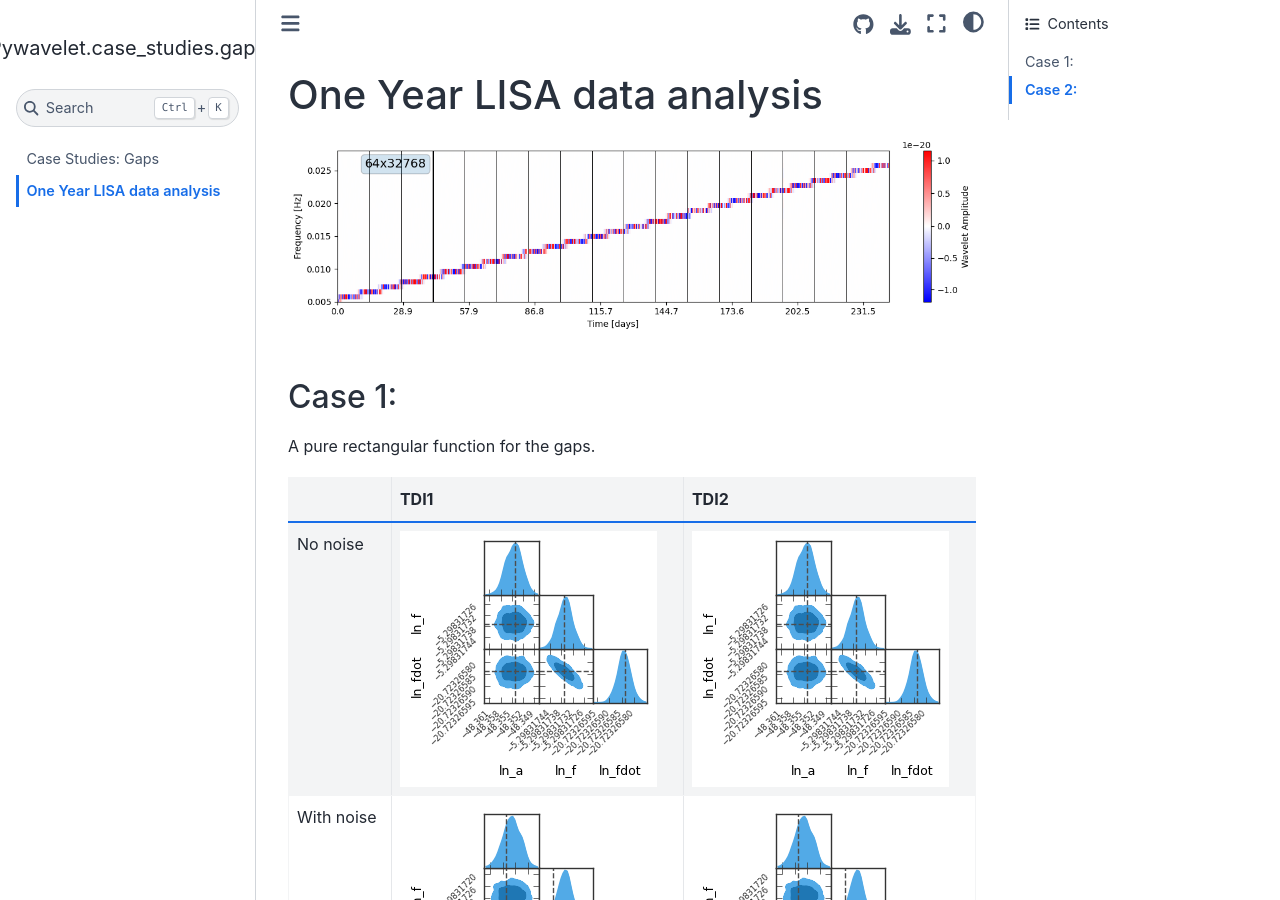
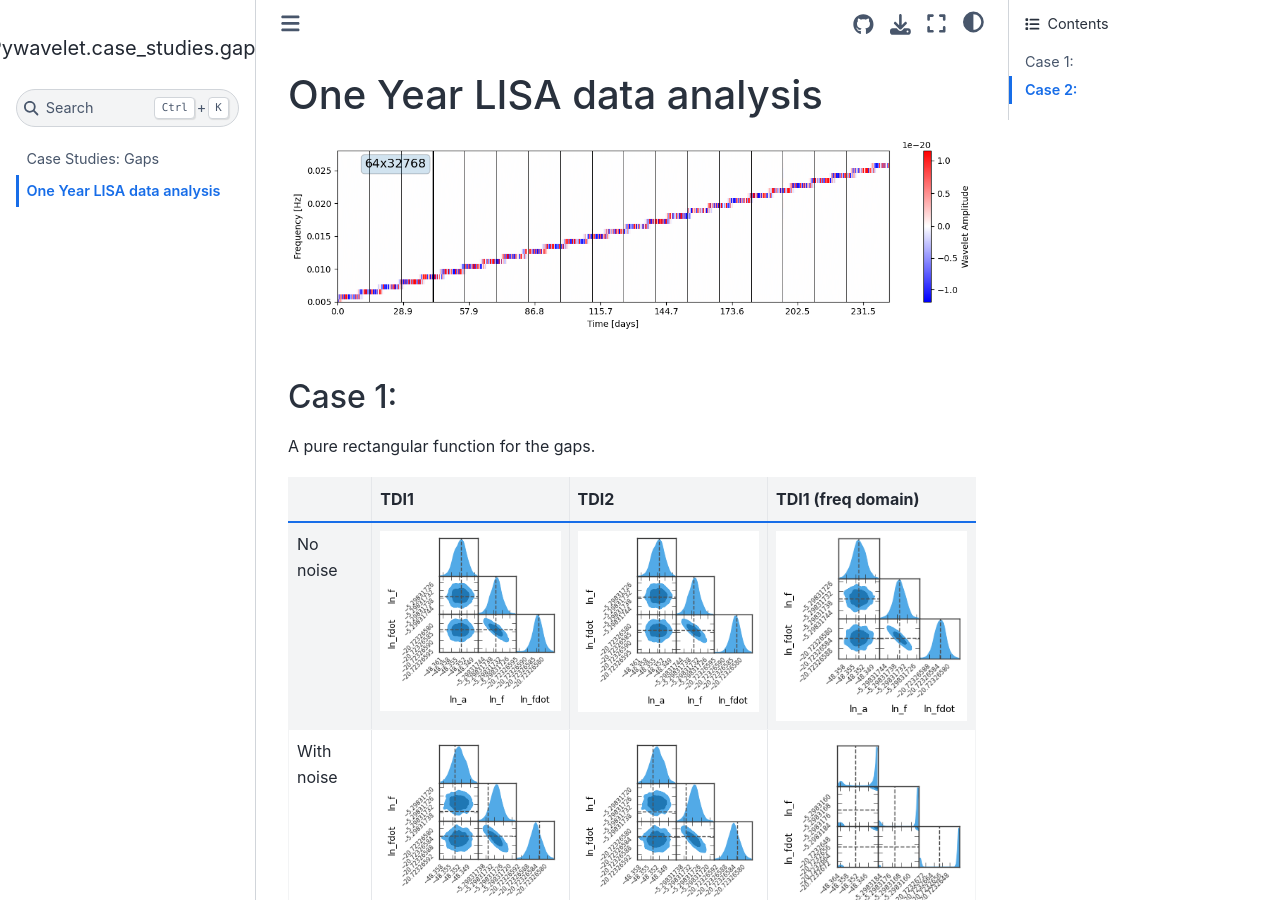
Before and after one commit to pywavelet/case_studies.gaps, a Jupyter Book: the page built from docs/one_year/one_year.md, in a window 1280 px wide and 900 px high. Built offline with Jupyter Book 1.0.4 settings and Sphinx 7.4.7 and the Sphinx Book theme 1.1.4, drawn with Linux system fonts in a browser that asks for light colours.

Commit message:
add new fdomain cornners

```diff
--- a/docs/one_year/one_year.md
+++ b/docs/one_year/one_year.md
@@ -16,13 +16,16 @@ A pure rectangular function for the gaps.
 [corner_TDI2_noise]: outdir_1year/mcmc_noise_TDI2/corner.png
 
 
+[corner_freq_TDI1]: outdir_1year/mcmc_no_noise_TDI1_fdomain/corner.png
+
+[corner_freq_TDI1_noise]: outdir_1year/mcmc_noise_TDI1_fdomain/corner.png
 
 
 
-|            | TDI1                   | TDI2                   |
-|------------|------------------------|------------------------|
-| No noise   | ![corner_TDI1][]       | ![corner_TDI2][]       |
-| With noise | ![corner_TDI1_noise][] | ![corner_TDI2_noise][] |
+|            | TDI1                   | TDI2                   | TDI1 (freq domain)          |
+|------------|------------------------|------------------------|-----------------------------|
+| No noise   | ![corner_TDI1][]       | ![corner_TDI2][]       | ![corner_freq_TDI1][]       |
+| With noise | ![corner_TDI1_noise][] | ![corner_TDI2_noise][] | ![corner_freq_TDI1_noise][] |
 
 
 ## Case 2:
```
